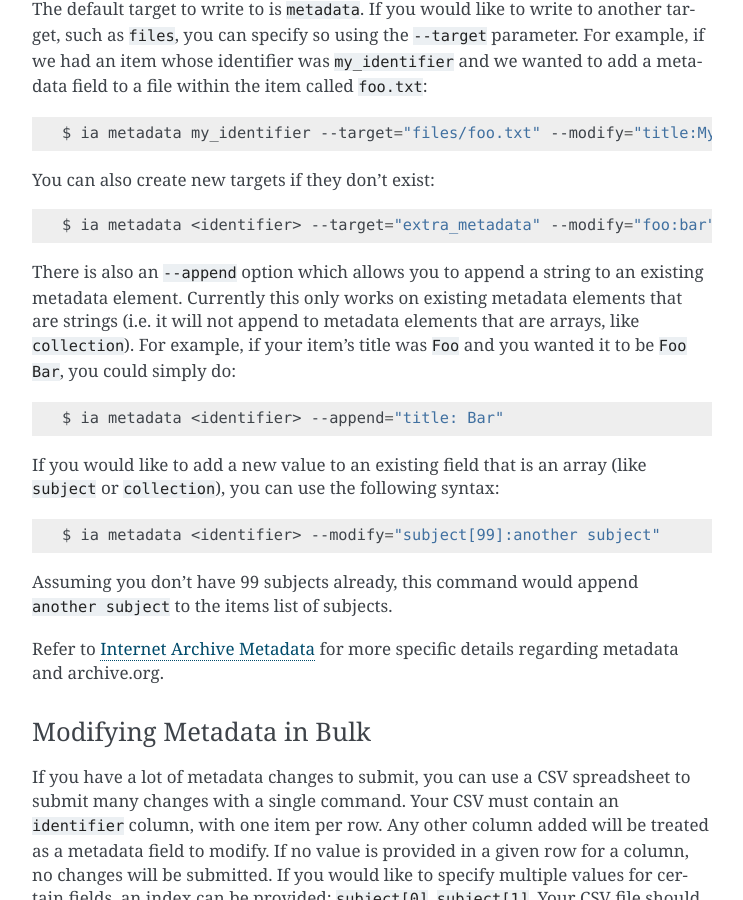
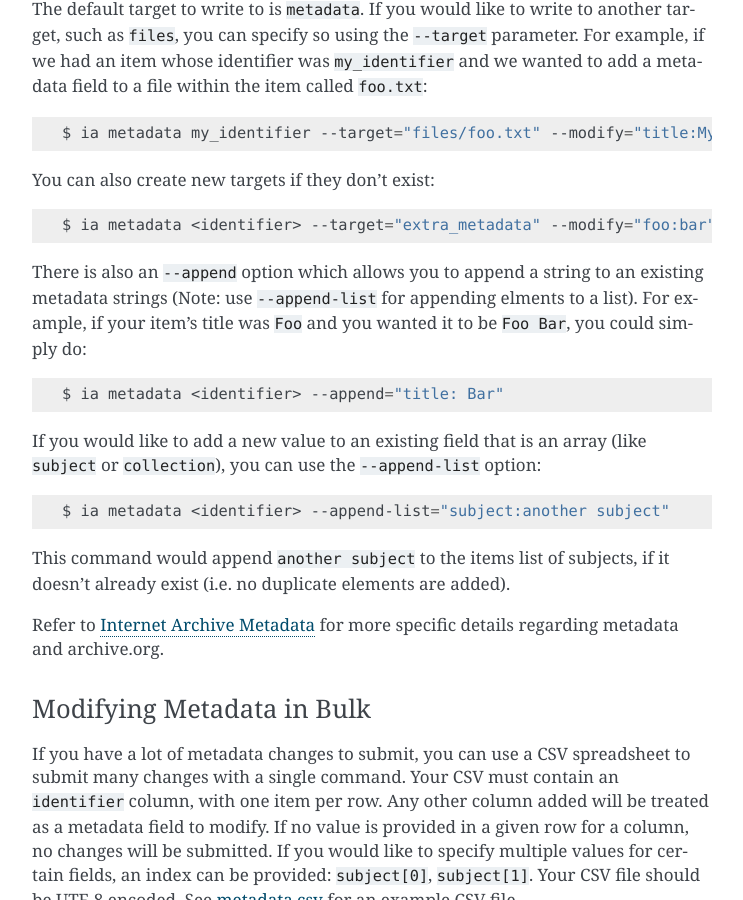
Before and after one commit to jjjake/internetarchive, a Sphinx documentation site: the page built from docs/source/cli.rst, in a window 1280 px wide and 900 px high, scrolled down 1727 px. Shown: the whole window, without its empty margins (368-1111 px from the left). Built offline with Sphinx 7.4.7, drawn with Linux system fonts in a browser that asks for light colours.

Commit message:
Updated docs for --remove and --append-list

```diff
--- a/docs/source/cli.rst
+++ b/docs/source/cli.rst
@@ -91,21 +91,21 @@ You can also create new targets if they don't exist:
 
     $ ia metadata <identifier> --target="extra_metadata" --modify="foo:bar"
 
-There is also an ``--append`` option which allows you to append a string to an existing metadata element.
-Currently this only works on existing metadata elements that are strings (i.e. it will not append to metadata elements that are arrays, like ``collection``).
+There is also an ``--append`` option which allows you to append a string to an existing metadata strings (Note: use ``--append-list`` for appending elments to a list).
 For example, if your item's title was ``Foo`` and you wanted it to be ``Foo Bar``, you could simply do:
 
 .. code:: bash
 
     $ ia metadata <identifier> --append="title: Bar"
 
-If you would like to add a new value to an existing field that is an array (like ``subject`` or ``collection``), you can use the following syntax:
+If you would like to add a new value to an existing field that is an array (like ``subject`` or ``collection``), you can use the ``--append-list`` option:
 
 .. code:: bash
 
-    $ ia metadata <identifier> --modify="subject[99]:another subject"
+    $ ia metadata <identifier> --append-list="subject:another subject"
 
-Assuming you don't have 99 subjects already, this command would append ``another subject`` to the items list of subjects.
+This command would append ``another subject`` to the items list of subjects, if it doesn't already exist (i.e. no duplicate elements are added).
+
 
 Refer to `Internet Archive Metadata <metadata.html>`_ for more specific details regarding metadata and archive.org.
 
```
